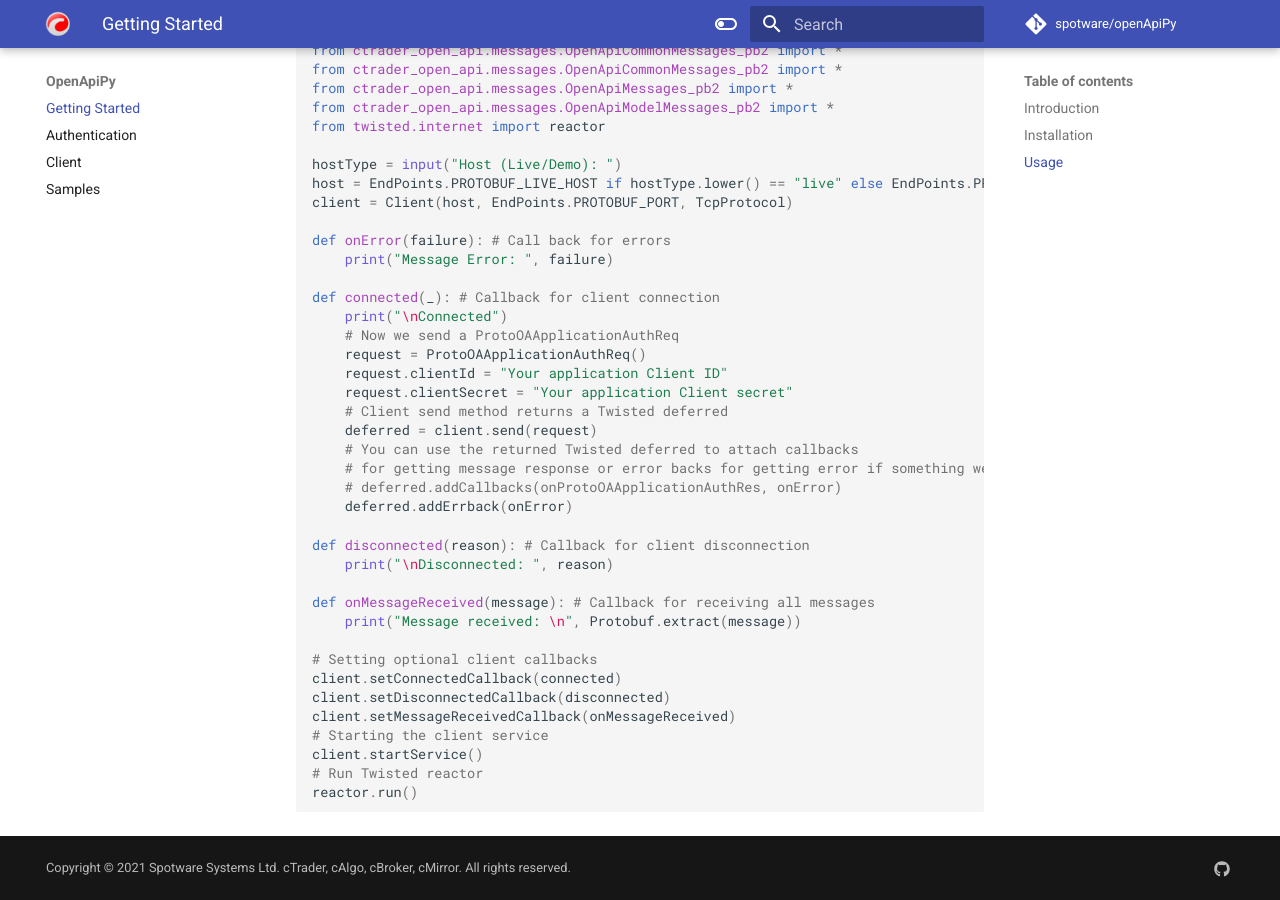
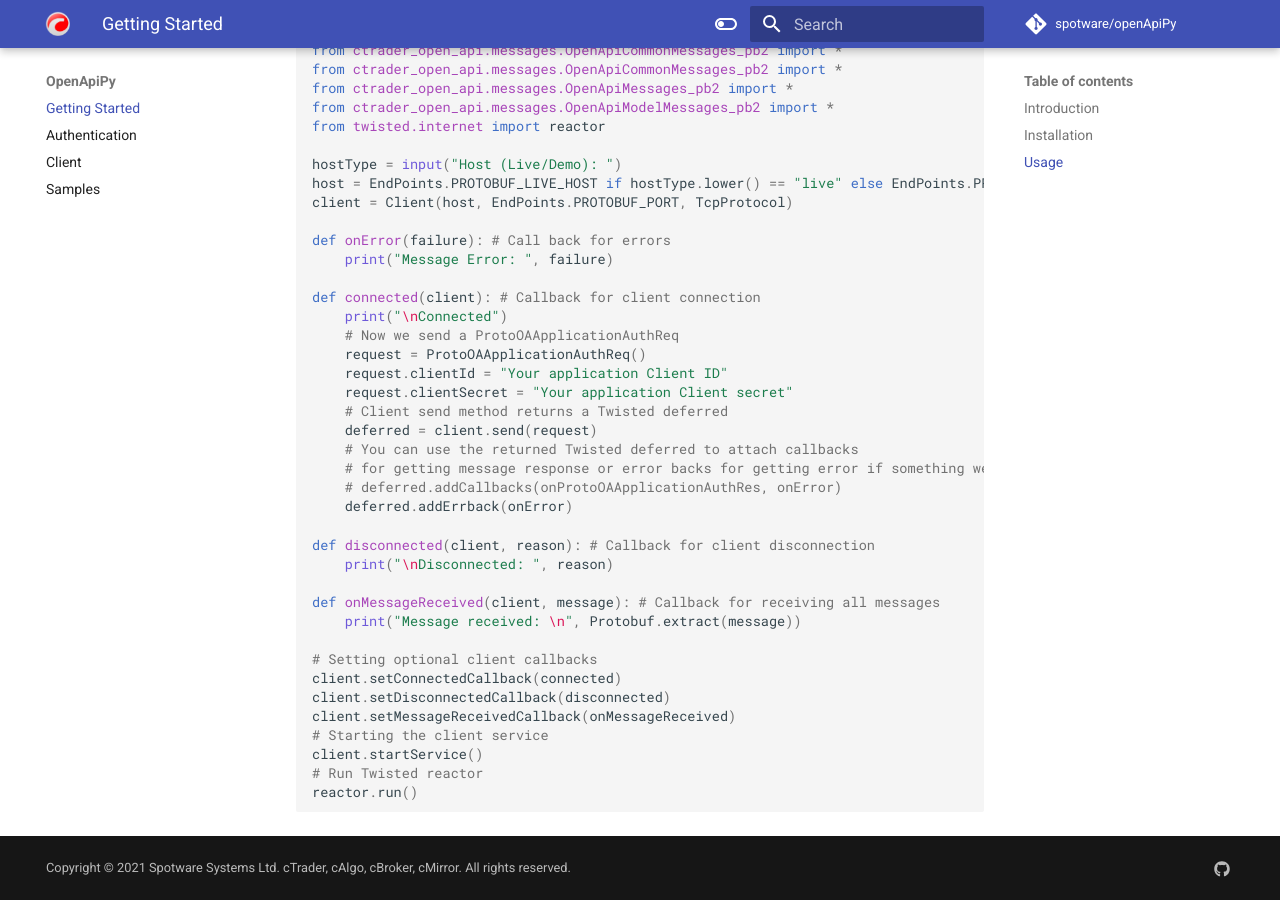
Before and after one commit to spotware/OpenApiPy, an MkDocs documentation site: the page built from docs/index.md, in a window 1280 px wide and 900 px high, scrolled down 628 px. Built offline with MkDocs 1.6.1 and Material for MkDocs 9.7.7, drawn with Linux system fonts in a browser that asks for light colours; comment, search, counter and statistics services are not loaded.

Commit message:
Updated docs

```diff
--- a/docs/index.md
+++ b/docs/index.md
@@ -34,7 +34,7 @@ client = Client(host, EndPoints.PROTOBUF_PORT, TcpProtocol)
 def onError(failure): # Call back for errors
     print("Message Error: ", failure)
 
-def connected(_): # Callback for client connection
+def connected(client): # Callback for client connection
     print("\nConnected")
     # Now we send a ProtoOAApplicationAuthReq
     request = ProtoOAApplicationAuthReq()
@@ -47,10 +47,10 @@ def connected(_): # Callback for client connection
     # deferred.addCallbacks(onProtoOAApplicationAuthRes, onError)
     deferred.addErrback(onError)
 
-def disconnected(reason): # Callback for client disconnection
+def disconnected(client, reason): # Callback for client disconnection
     print("\nDisconnected: ", reason)
 
-def onMessageReceived(message): # Callback for receiving all messages
+def onMessageReceived(client, message): # Callback for receiving all messages
     print("Message received: \n", Protobuf.extract(message))
 
 # Setting optional client callbacks
```
Also changed, not shown: docs/client.md (+3 -3 lines).
